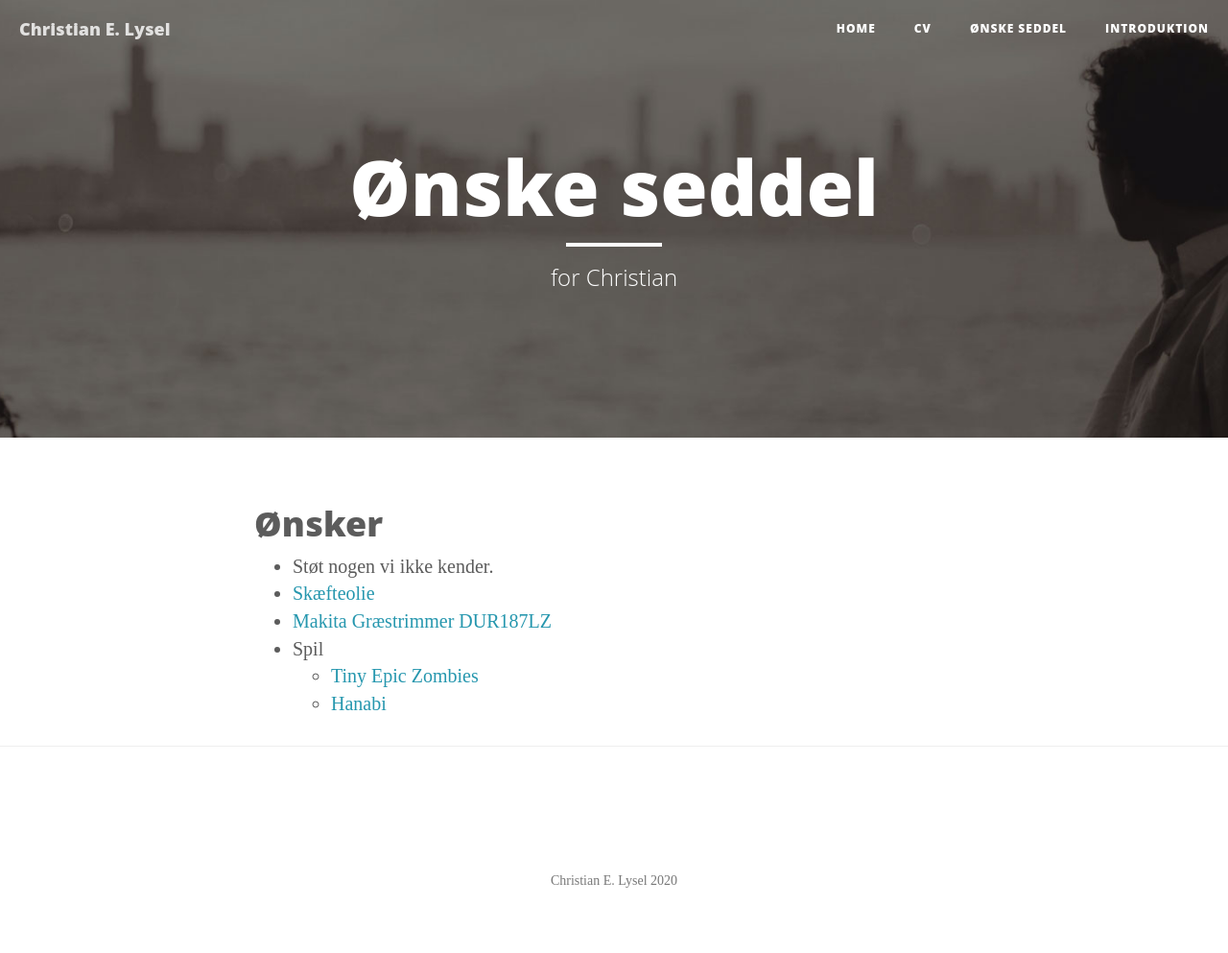
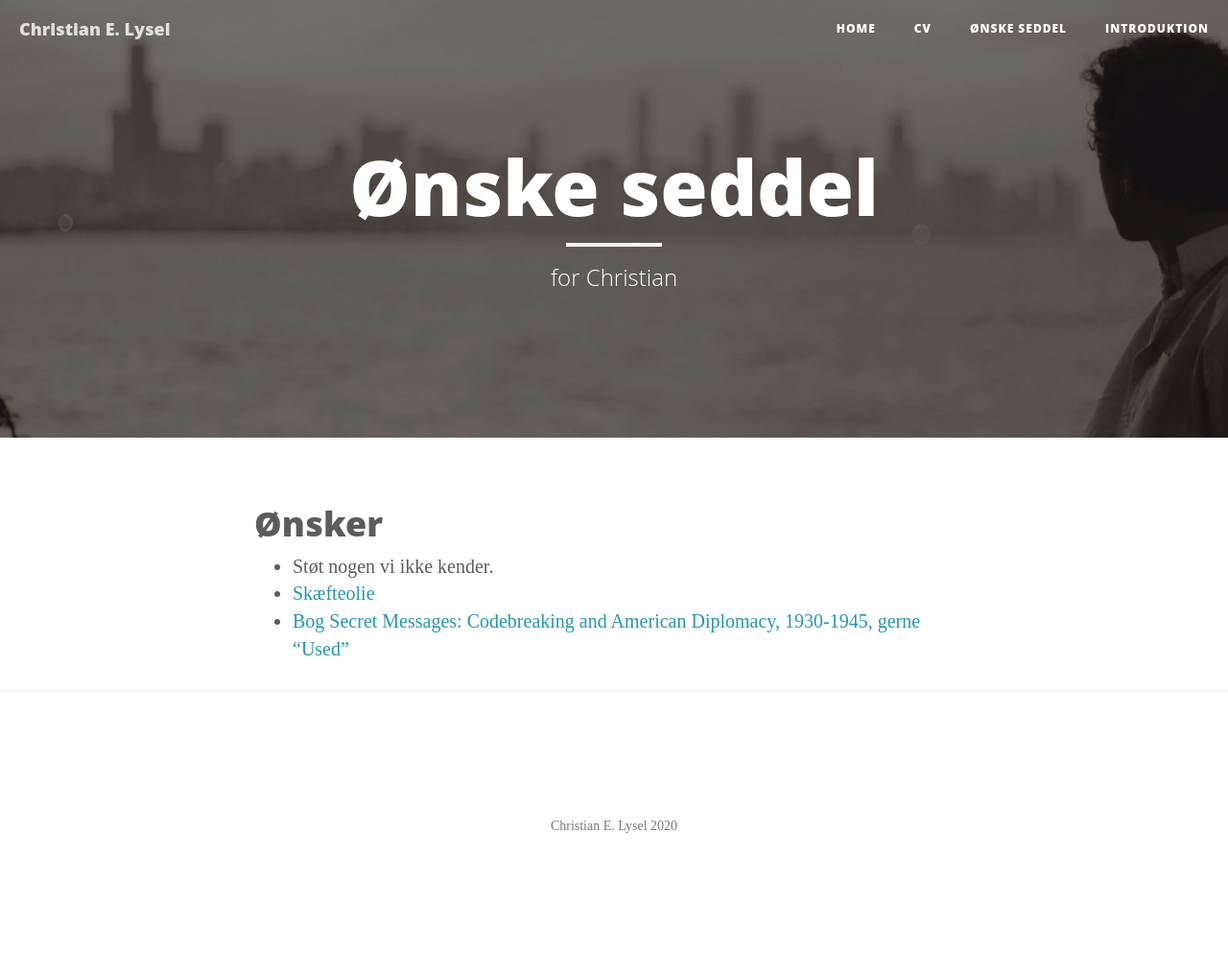
Before and after one commit to clysel/christian.lysel.net, a Jekyll site: the page built from gave.markdown, in a window 1280 px wide. Shown: the whole page at 96% size. Built offline with Jekyll 4.4.1, drawn with Linux system fonts in a browser that asks for light colours; after the commit the page ends 936 px from its top, so only the background shows below that.

Commit message:
Update gave.markdown

```diff
--- a/gave.markdown
+++ b/gave.markdown
@@ -8,7 +8,4 @@ header-img: "img/about-bg.jpg"
 
  * Støt nogen vi ikke kender.
  * [Skæfteolie](https://jagt-jakt.dk/tyrchem-208/rewoil-skaefteolie-p1129)
- * [Makita Græstrimmer DUR187LZ](https://www.faisto.dk/makita-graestrimmer-18v-dur187lz-uden-batteri-f4486804599?cid=shop9063724154)
- * Spil
-   * [Tiny Epic Zombies](https://www.hyggeonkel.dk/produkt/tiny-epic-zombies)
-   * [Hanabi](https://www.hyggeonkel.dk/produkt/hanabi)
+ * [Bog Secret Messages: Codebreaking and American Diplomacy, 1930-1945, gerne "Used"](https://www.amazon.com/Secret-Messages-Codebreaking-Diplomacy-1930-1945/dp/0700610138)
```
